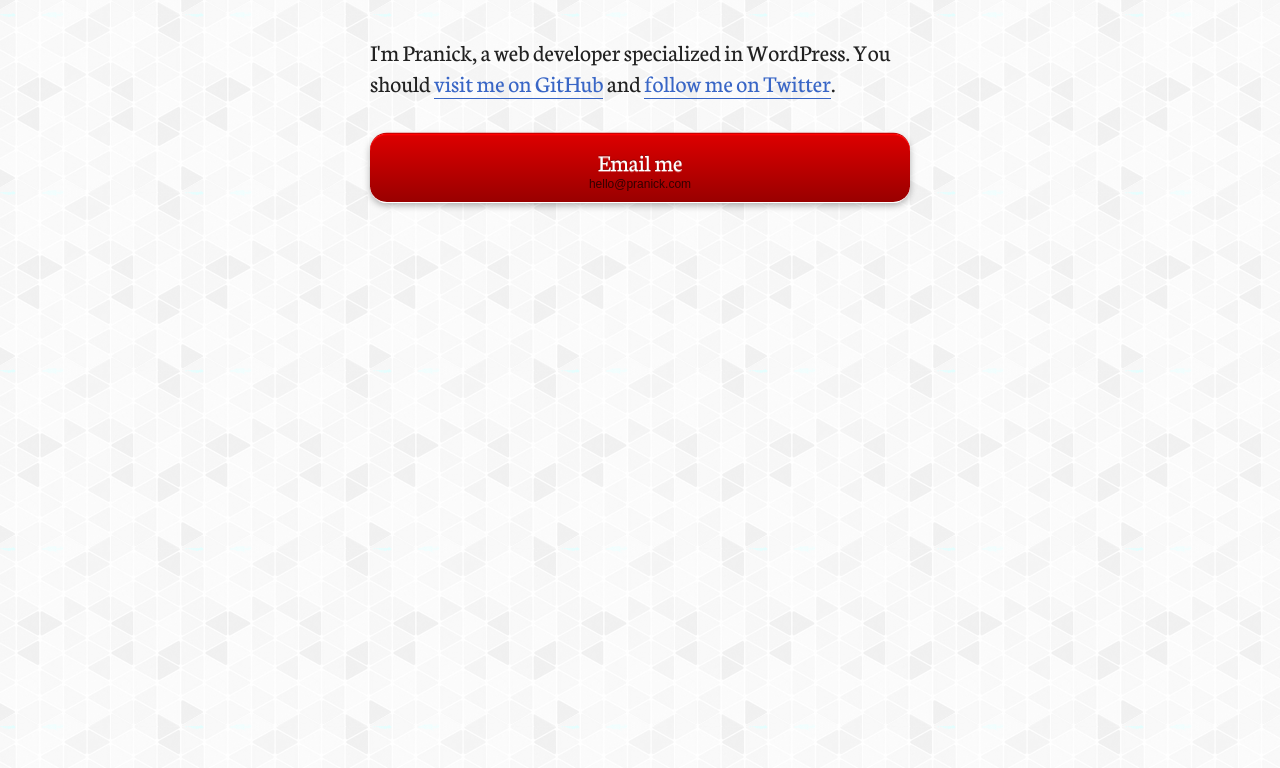
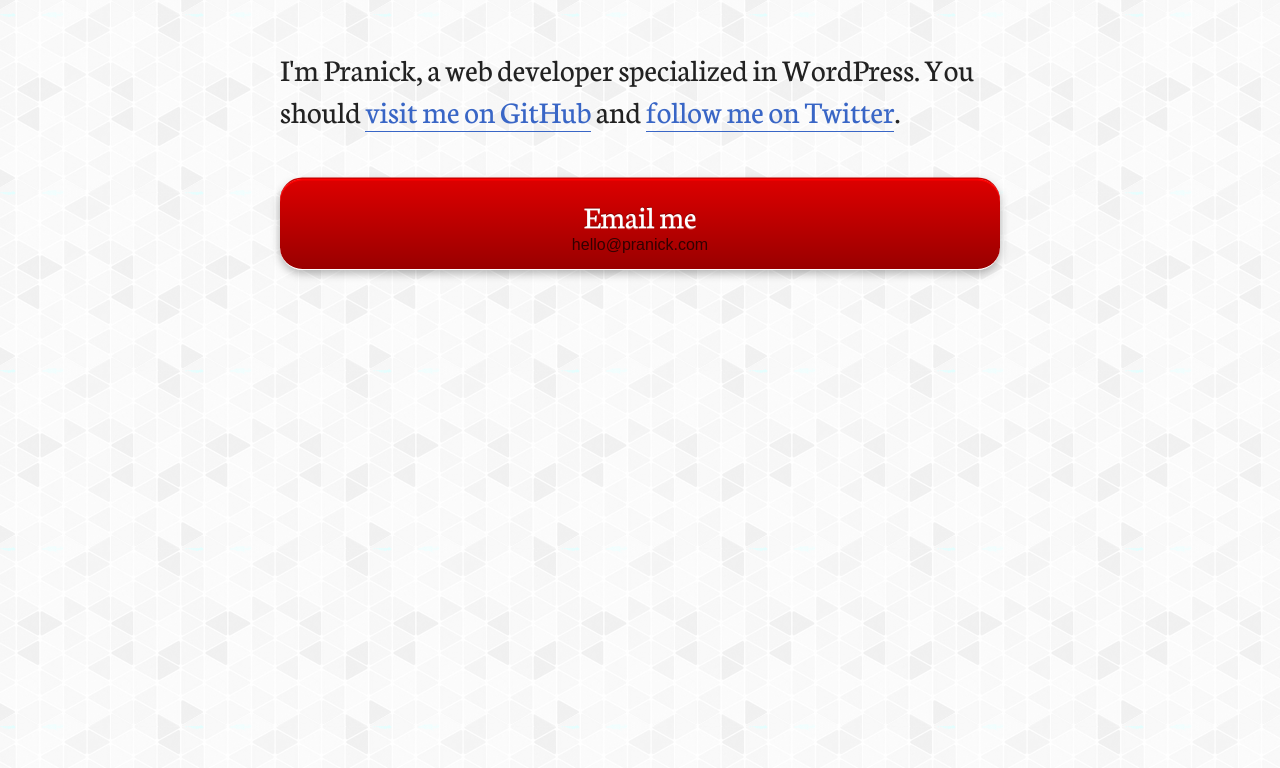
Before and after one commit to Pranick/pranick.github.com, a Jekyll site: the page built from index.html, in a window 1280 px wide. Shown: the top 768 px of the page. Built offline with Jekyll 4.4.1, drawn with Linux system fonts in a browser that asks for light colours.

Commit message:
Increased font-size

```diff
--- a/_includes/style.css
+++ b/_includes/style.css
@@ -3,7 +3,7 @@
 }
 body {
 	background: white url(images/gplaypattern.png) 0 0 repeat fixed;
-	font: 1.5em / 1.3 Neuton, Georgia, serif;
+	font: 2em / 1.3 Neuton, Georgia, serif;
 	margin: auto;
 	width: 22.5em;
 	max-width: 90%;
```
